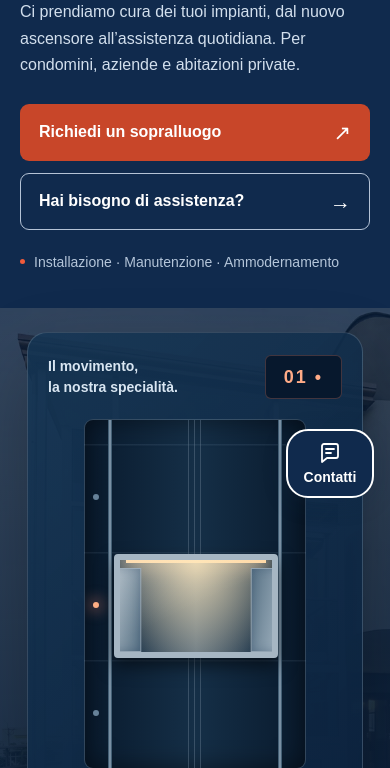
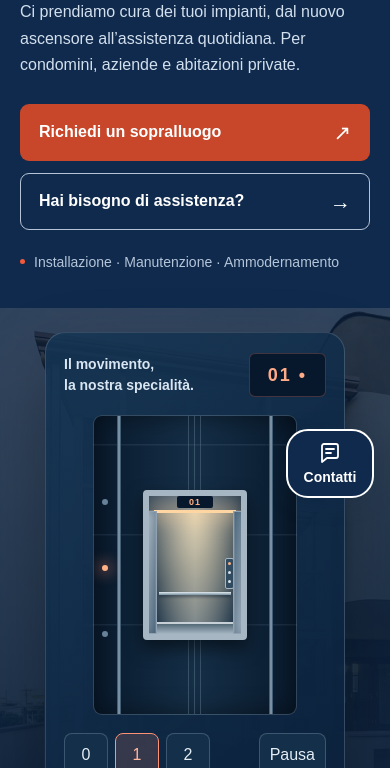
Before and after one commit to gestionewebstudio-beep/bd-ascensori-bozza, a plain HTML site: page index.html in a window 390 px wide. Shown: the part 332-1100 px from the top of the page. Drawn offline with Linux system fonts and the light colour scheme.

Commit message:
Refine elevator cabin proportions and mobile size

```diff
--- a/assets/site.css
+++ b/assets/site.css
@@ -210,3 +210,26 @@
 .footer{padding-bottom:116px}
 @media(max-width:760px){.contact-floating{right:16px;bottom:calc(14px + env(safe-area-inset-bottom))}.scroll-top{left:16px;bottom:calc(22px + env(safe-area-inset-bottom))}.contact-panel{padding:20px}.footer{padding-bottom:calc(116px + env(safe-area-inset-bottom))}}
 @media(prefers-reduced-motion:reduce){.contact-panel,.scroll-top{animation:none}.contact-toggle{transition:none}}
+/* Composizione originale: piccoli dettagli della cabina e riduzione su telefono. */
+.lift-cabin{--lift-step:82;left:52px;top:10px;width:116px;height:172px;transform:translateY(164px)}
+.lift-cabin-display{position:absolute;top:0;left:50%;transform:translateX(-50%);width:36px;height:12px;border-radius:2px;background:#07182d;color:#ffb085;font:700 9px/12px Arial,sans-serif;text-align:center;letter-spacing:1px;z-index:3}
+.lift-cabin:before{top:14px;left:5px;right:5px;z-index:1}
+.lift-cabin-light{top:14px}
+.lift-handrail{position:absolute;top:69%;left:10px;right:10px;height:3px;background:linear-gradient(180deg,#e3ebef,#7991a1);box-shadow:0 2px 3px #07182d80}
+.lift-flooring{position:absolute;bottom:0;left:0;right:0;height:12px;background:linear-gradient(180deg,#536976,#a6b6c3);border-top:2px solid #c7d0d6}
+.lift-cabin-panel{position:absolute;right:7px;top:45%;width:9px;height:31px;padding:3px 2px;background:#304b5f;border:1px solid #a6b6c3;border-radius:2px;display:grid;gap:3px;z-index:1}
+.lift-cabin-panel i{width:3px;height:3px;border-radius:50%;background:#d9e2e9}.lift-cabin-panel i:first-child{background:#ffb085}
+.lift-door{top:15px;z-index:2}
+.lift-door:before{content:"";position:absolute;top:20px;left:10px;right:10px;height:58px;background:linear-gradient(120deg,#243f54,#6b899a 45%,#233e54);border:2px solid #7892a3;border-radius:2px}
+.lift-arrived .lift-door-left{transform:translateX(-84%)}.lift-arrived .lift-door-right{transform:translateX(84%)}
+.lift-floor[data-floor="0"]{top:260px}.lift-floor[data-floor="1"]{top:178px}.lift-floor[data-floor="2"]{top:96px}
+.lift-moving .lift-cabin-display{color:#e1eaf2}
+@media(max-width:760px){
+ .hero-picture{min-height:0;padding:24px 0 118px}
+ .lift-demo{width:300px;max-width:calc(100% - 40px);padding:20px 18px;margin:0}
+ .lift-demo-heading{font-size:14px;margin-bottom:18px}
+ .lift-shaft{width:204px;height:300px;background:repeating-linear-gradient(0deg,transparent 0,transparent 88px,#7892aa24 89px,#7892aa24 90px),linear-gradient(90deg,#091a2d,#152f47 50%,#091a2d)}
+ .lift-cabin{--lift-step:66;left:49px;top:8px;width:104px;height:150px;transform:translateY(132px)}
+ .lift-floor[data-floor="0"]{top:215px}.lift-floor[data-floor="1"]{top:149px}.lift-floor[data-floor="2"]{top:83px}
+ .lift-controls{gap:7px}.lift-pause{padding:0 10px}
+}
--- a/assets/site.js
+++ b/assets/site.js
@@ -7,91 +7,62 @@ menu.querySelectorAll('a').forEach(link=>link.addEventListener('click',closeMenu
 document.addEventListener('keydown',event=>{if(event.key==='Escape'&&menu.classList.contains('is-open')){closeMenu();menuButton.focus()}});
 const lift=document.querySelector('.lift-demo');
 if(lift){
-    const cabin = lift.querySelector('.lift-cabin');
-    const display = lift.querySelector('.lift-display');
-    const floorButtons = [...lift.querySelectorAll('[data-go]')];
-    const pauseButton = lift.querySelector('.lift-pause');
-    const motionPreference = window.matchMedia('(prefers-reduced-motion: reduce)');
-    let paused = motionPreference.matches;
-    let liftVisible = false;
-    let floor = 0;
-    let direction = 1;
-    let travelTimer;
-    let arrivalTimer;
-    const syncPause = () => {
-      pauseButton.textContent = paused ? 'Avvia' : 'Pausa';
-      pauseButton.setAttribute('aria-label', paused ? 'Avvia animazione ascensore' : 'Ferma animazione ascensore');
-      pauseButton.setAttribute('aria-pressed', String(paused));
-    };
-    const cancelTravel = () => { clearTimeout(travelTimer); clearTimeout(arrivalTimer); };
-    function goToFloor(next) {
-      cancelTravel();
-      const arrow = next > floor ? '↑' : next < floor ? '↓' : '•';
-      floor = next;
-      lift.classList.remove('lift-arrived');
-      cabin.style.transform = `translateY(${216 - floor * 108}px)`;
-      display.textContent = `0${floor} ${arrow}`;
-      floorButtons.forEach(button => button.setAttribute('aria-pressed', String(Number(button.dataset.go) === floor)));
-      lift.querySelectorAll('.lift-floor').forEach(light => light.classList.remove('is-current'));
-      arrivalTimer = setTimeout(() => {
-        lift.classList.add('lift-arrived');
-        display.textContent = `0${floor} •`;
-        lift.querySelector(`.lift-floor[data-floor="${floor}"]`).classList.add('is-current');
-        scheduleTravel();
-      }, motionPreference.matches ? 0 : 1700);
-    }
-    function scheduleTravel() {
-      clearTimeout(travelTimer);
-      if (paused || !liftVisible || document.hidden) return;
-      travelTimer = setTimeout(() => {
-        if (floor === 2) direction = -1;
-        if (floor === 0) direction = 1;
-        goToFloor(floor + direction);
-      }, 2400);
-    }
-    floorButtons.forEach(button => button.addEventListener('click', () => {
-      paused = true;
-      syncPause();
-      goToFloor(Number(button.dataset.go));
-    }));
-    pauseButton.addEventListener('click', () => {
-      paused = !paused;
-      syncPause();
-      clearTimeout(travelTimer);
-      if (!paused) scheduleTravel();
-    });
-    motionPreference.addEventListener('change', () => {
-      paused = motionPreference.matches;
-      syncPause();
-      goToFloor(floor);
-    });
-    document.addEventListener('visibilitychange', () => {
-      clearTimeout(travelTimer);
-      if (!document.hidden) scheduleTravel();
-    });
-    syncPause();
-    if ('IntersectionObserver' in window) {
-      new IntersectionObserver(entries => {
-        liftVisible = entries[0].isIntersecting;
-        clearTimeout(travelTimer);
-        if (liftVisible) scheduleTravel();
-      }, {threshold: .15}).observe(lift);
-      if (!motionPreference.matches) {
-        const revealObserver = new IntersectionObserver(entries => entries.forEach(entry => {
-          if (entry.isIntersecting) {
-            entry.target.classList.add('is-visible');
-            revealObserver.unobserve(entry.target);
-          }
-        }), {threshold: .08});
-        document.querySelectorAll('.section-head,.service,.company-photo,.company-copy,.step,.contact-copy').forEach(element => {
-          element.classList.add('reveal-on-scroll');
-          revealObserver.observe(element);
-        });
-      }
-    }
+ const cabin=lift.querySelector('.lift-cabin');
+ const positionCabin=next=>{const step=Number(getComputedStyle(cabin).getPropertyValue('--lift-step'));cabin.style.transform=`translateY(${step*(2-next)}px)`;};
+ const display=lift.querySelector('.lift-display');
+ const cabinDisplay=lift.querySelector('.lift-cabin-display');
+ const floorButtons=[...lift.querySelectorAll('[data-go]')];
+ const pauseButton=lift.querySelector('.lift-pause');
+ const preference=window.matchMedia('(prefers-reduced-motion: reduce)');
+ let paused=preference.matches,visible=false,started=false,floor=0,destination=0,direction=1;
+ let departureTimer,arrivalTimer,travelTimer;
+ const syncPause=()=>{pauseButton.textContent=paused?'Avvia':'Pausa';pauseButton.setAttribute('aria-label',paused?'Avvia animazione ascensore':'Ferma animazione ascensore');pauseButton.setAttribute('aria-pressed',String(paused));};
+ const cancelTimers=()=>{clearTimeout(departureTimer);clearTimeout(arrivalTimer);clearTimeout(travelTimer);};
+ function schedule(){
+  clearTimeout(travelTimer);
+  if(paused||!visible||document.hidden)return;
+  travelTimer=setTimeout(()=>{if(floor===2)direction=-1;if(floor===0)direction=1;goToFloor(floor+direction);},2600);
+ }
+ function arrive(next){
+  floor=next;display.textContent=`0${floor} •`;cabinDisplay.textContent=`0${floor}`;
+  lift.classList.remove('lift-moving');lift.classList.add('lift-arrived');
+  lift.querySelectorAll('.lift-floor').forEach(light=>light.classList.toggle('is-current',Number(light.dataset.floor)===floor));
+  schedule();
+ }
+ function goToFloor(next){
+  cancelTimers();
+  const previous=floor;
+  const wasTravelling=destination!==floor;
+  destination=next;
+  const arrow=next>previous?'↑':next<previous?'↓':'•';
+  floorButtons.forEach(button=>button.setAttribute('aria-pressed',String(Number(button.dataset.go)===next)));
+  if(next===previous&&!wasTravelling){
+   arrivalTimer=setTimeout(()=>arrive(next),preference.matches?0:700);
+   return;
+  }
+  lift.classList.remove('lift-arrived');display.textContent=`0${next} ${arrow}`;
+  lift.querySelectorAll('.lift-floor').forEach(light=>light.classList.remove('is-current'));
+  departureTimer=setTimeout(()=>{
+   lift.classList.add('lift-moving');
+   positionCabin(next);
+   arrivalTimer=setTimeout(()=>arrive(next),preference.matches?0:1650);
+  },preference.matches?0:750);
+ }
+ floorButtons.forEach(button=>button.addEventListener('click',()=>{paused=true;syncPause();goToFloor(Number(button.dataset.go));}));
+ pauseButton.addEventListener('click',()=>{paused=!paused;syncPause();clearTimeout(travelTimer);if(!paused)schedule();});
+ preference.addEventListener('change',()=>{cancelTimers();paused=preference.matches;destination=floor;syncPause();positionCabin(floor);arrive(floor);});
+ document.addEventListener('visibilitychange',()=>{clearTimeout(travelTimer);if(!document.hidden)schedule();});
+ window.matchMedia('(max-width: 760px)').addEventListener('change',()=>{cancelTimers();destination=floor;positionCabin(floor);arrive(floor);});
+ syncPause();
+ if('IntersectionObserver' in window){
+  new IntersectionObserver(entries=>{
+   visible=entries[0].isIntersecting;clearTimeout(travelTimer);
+   if(visible&&!started){started=true;goToFloor(0);}else if(visible)schedule();
+  },{threshold:.15}).observe(lift);
+ }else{visible=true;started=true;goToFloor(0);}
+}
 
 
-}
 const serviceLabels={"manutenzione-assistenza":"Manutenzione e assistenza","installazione-ascensori":"Installazione ascensori","ammodernamento-ascensori":"Ammodernamento ascensori","piattaforme-elevatrici":"Piattaforme e pedane elevatrici","automatismi":"Automatismi","citofoni-videocitofoni":"Citofoni e videocitofoni"};
 const context=document.querySelector('.contact-context');
 if(context){
--- a/index.html
+++ b/index.html
@@ -1,13 +1,13 @@
 <!doctype html>
-<html lang="it"><head><meta charset="utf-8"><meta name="viewport" content="width=device-width, initial-scale=1"><meta name="robots" content="noindex, nofollow"><meta name="description" content="B.D. Ascensori: installazione, manutenzione e ammodernamento a Casoria, Napoli e provincia."><title>Ascensori a Napoli: installazione e manutenzione — B.D. Ascensori</title><link rel="stylesheet" href="assets/site.css?v=fdda8d4b4bcf"><script src="assets/site.js?v=a8aea98e334d" defer></script></head>
+<html lang="it"><head><meta charset="utf-8"><meta name="viewport" content="width=device-width, initial-scale=1"><meta name="robots" content="noindex, nofollow"><meta name="description" content="B.D. Ascensori: installazione, manutenzione e ammodernamento a Casoria, Napoli e provincia."><title>Ascensori a Napoli: installazione e manutenzione — B.D. Ascensori</title><link rel="stylesheet" href="assets/site.css?v=216cb8eb8f9e"><script src="assets/site.js?v=238bcd72be92" defer></script></head>
 <body id="inizio" class="">
 <a class="skip" href="#contenuto">Vai al contenuto</a><div class="topline"><div class="wrap"><span>Casoria · Napoli e provincia</span><a href="tel:+390817588070">Parliamone: 081 7588070</a></div></div>
 <header class="site-header"><div class="wrap header-inner"><a class="logo" href="./" aria-label="B.D. Ascensori, homepage"><img src="assets/logo.webp" width="1335" height="300" alt="B.D. Ascensori S.r.l."></a><button class="menu-button" aria-expanded="false" aria-controls="menu">Menu <span aria-hidden="true">☰</span></button><nav class="nav" id="menu" aria-label="Navigazione principale"><a href="./" aria-current="page">Home</a><a href="servizi/">Servizi</a><a href="azienda/">L’azienda</a><a href="come-lavoriamo/">Come lavoriamo</a><a class="nav-contact" href="contatti/">Contatti</a></nav></div></header>
 <main id="contenuto" tabindex="-1"><section class="hero" aria-labelledby="hero-title"><div class="wrap hero-inner">
       <div class="hero-copy"><div class="eyebrow">B.D. Ascensori · Da oltre 30 anni</div><h1 id="hero-title">Installazione e manutenzione ascensori <span>a Napoli.</span></h1><p>Ci prendiamo cura dei tuoi impianti, dal nuovo ascensore all’assistenza quotidiana. Per condomini, aziende e abitazioni private.</p><div class="actions"><a class="btn btn-primary" href="contatti/">Richiedi un sopralluogo <span class="arrow" aria-hidden="true">↗</span></a><a class="btn btn-outline" href="servizi/manutenzione-assistenza/">Hai bisogno di assistenza? <span class="arrow" aria-hidden="true">→</span></a></div><div class="hero-note">Installazione · Manutenzione · Ammodernamento</div></div>
-      <div class="hero-picture"><img src="assets/ascensore-esterno.webp" alt="Ascensore esterno con struttura vetrata, fotografia di B.D. Ascensori" fetchpriority="high"><div class="lift-demo lift-arrived" role="group" aria-label="Ascensore animato: scegli un piano per vederlo in movimento">
+      <div class="hero-picture"><img src="assets/ascensore-esterno.webp" alt="Ascensore esterno con struttura vetrata, fotografia di B.D. Ascensori" fetchpriority="high"><div id="ascensore-animato" class="lift-demo" role="group" aria-label="Ascensore animato: scegli un piano per vederlo in movimento">
         <div class="lift-demo-heading"><span>Il movimento,<br>la nostra specialità.</span><span class="lift-display" aria-hidden="true">00 •</span></div>
-        <div class="lift-shaft" aria-hidden="true"><div class="lift-rail"></div><div class="lift-rail"></div><div class="lift-cables"></div><span class="lift-floor is-current" data-floor="0"></span><span class="lift-floor" data-floor="1"></span><span class="lift-floor" data-floor="2"></span><div class="lift-cabin"><div class="lift-cabin-light"></div><div class="lift-door lift-door-left"></div><div class="lift-door lift-door-right"></div></div></div>
+        <div class="lift-shaft" aria-hidden="true"><div class="lift-rail"></div><div class="lift-rail"></div><div class="lift-cables"></div><span class="lift-floor is-current" data-floor="0"></span><span class="lift-floor" data-floor="1"></span><span class="lift-floor" data-floor="2"></span><div class="lift-cabin"><div class="lift-cabin-light"></div><span class="lift-cabin-display">00</span><span class="lift-handrail"></span><span class="lift-flooring"></span><span class="lift-cabin-panel"><i></i><i></i><i></i></span><div class="lift-door lift-door-left"></div><div class="lift-door lift-door-right"></div></div></div>
         <div class="lift-controls"><button type="button" data-go="0" aria-label="Porta l’ascensore al piano zero" aria-pressed="true">0</button><button type="button" data-go="1" aria-label="Porta l’ascensore al primo piano" aria-pressed="false">1</button><button type="button" data-go="2" aria-label="Porta l’ascensore al secondo piano" aria-pressed="false">2</button><button type="button" class="lift-pause" aria-label="Ferma animazione ascensore" aria-pressed="false">Pausa</button></div>
       </div><div class="photo-caption"><strong>Soluzioni per i tuoi spazi.</strong><span>Ascensori, piattaforme e pedane elevatrici.</span></div></div>
     </div></section><div class="facts"><div class="wrap facts-inner"><div class="fact"><strong>30+</strong><span><b>Anni di esperienza</b>Nel settore degli impianti elevatori</span></div><div class="fact"><strong>Casoria</strong><span><b>Un riferimento vicino</b>Operativi a Napoli e provincia</span></div><div class="fact"><strong>360°</strong><span><b>Il ciclo di vita dell’impianto</b>Dall’installazione all’ammodernamento</span></div></div></div><section class="section" id="servizi" aria-labelledby="servizi-title"><div class="wrap">
```
Also changed, not shown: azienda/index.html (+1 -1 lines), come-lavoriamo/index.html (+1 -1 lines), contatti/index.html (+1 -1 lines), servizi/ammodernamento-ascensori/index.html (+1 -1 lines), servizi/automatismi/index.html (+1 -1 lines), servizi/citofoni-videocitofoni/index.html (+1 -1 lines), servizi/index.html (+1 -1 lines), servizi/installazione-ascensori/index.html (+1 -1 lines), servizi/manutenzione-assistenza/index.html (+1 -1 lines), servizi/piattaforme-elevatrici/index.html (+1 -1 lines).
